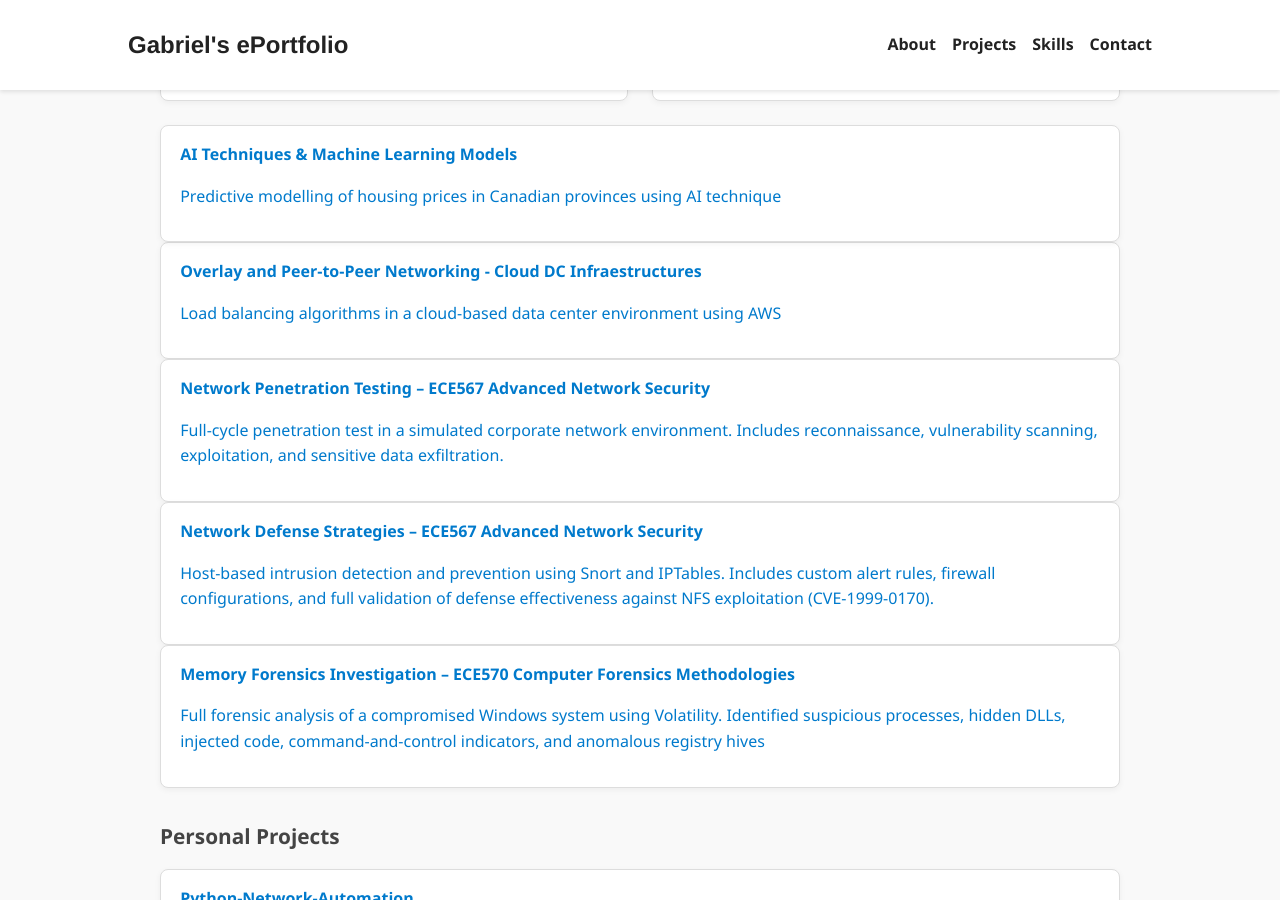
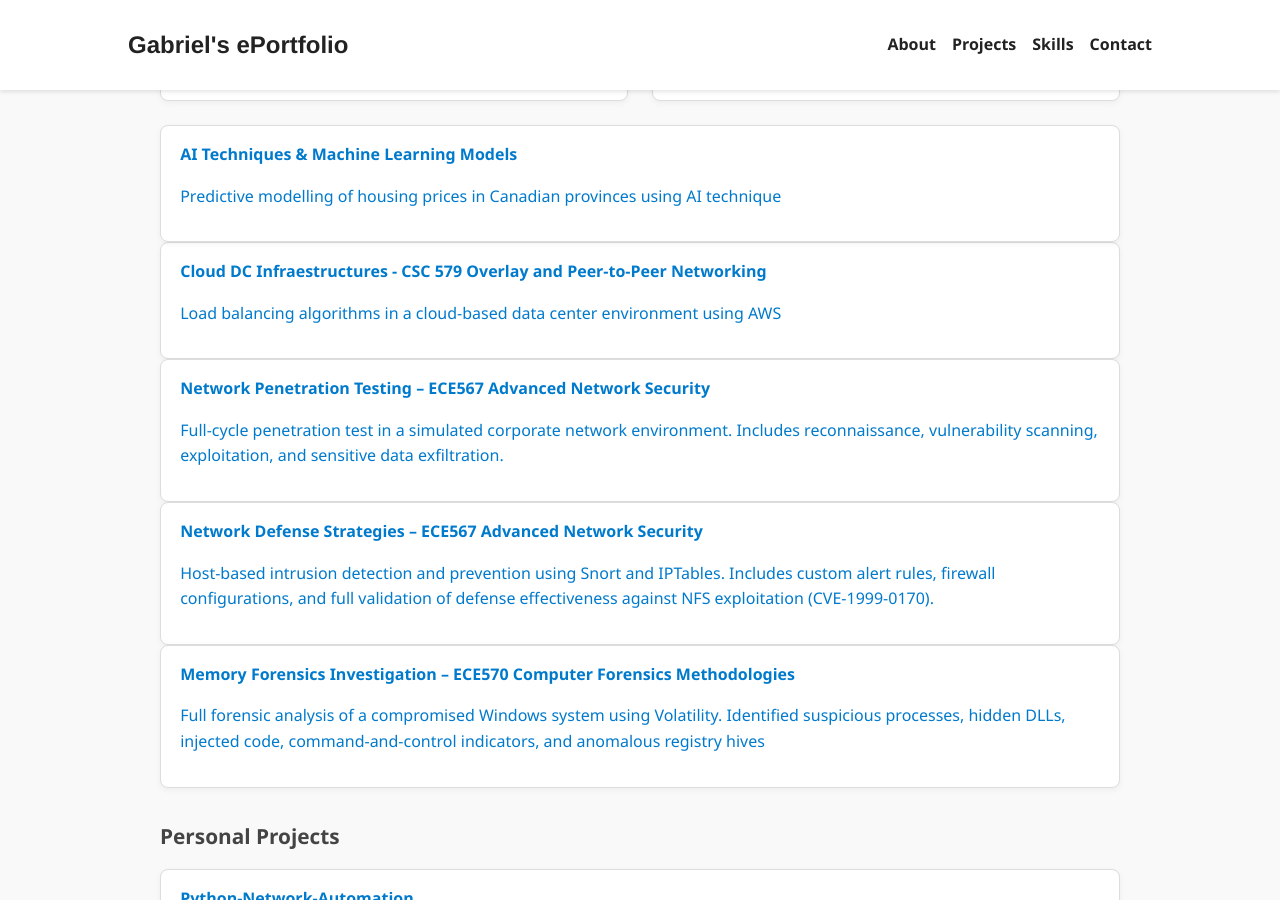
Before and after one commit to GabrielNetSec/GabrielNetSec.github.io, a Jekyll site: the page index.html, which Jekyll copies as it is, in a window 1280 px wide and 900 px high, scrolled down 1830 px. Built offline with Jekyll 4.4.1, drawn with Linux system fonts in a browser that asks for light colours.

Commit message:
Update index.html

```diff
--- a/index.html
+++ b/index.html
@@ -108,7 +108,7 @@
   </div>
 
    <div class="project-card">
-      <h4>Overlay and Peer-to-Peer Networking -  Cloud DC Infraestructures</h4>
+      <h4>Cloud DC Infraestructures - CSC 579 Overlay and Peer-to-Peer Networking</h4>
       <p><a href="https://github.com/GabrielNetSec/Cloud-AWS-DevOps-Projects/tree/main/load-balancer-algorithms-aws" target="_blank">Load balancing algorithms in a cloud-based data center environment using AWS</a></p>
     </div>
   </div>
```
